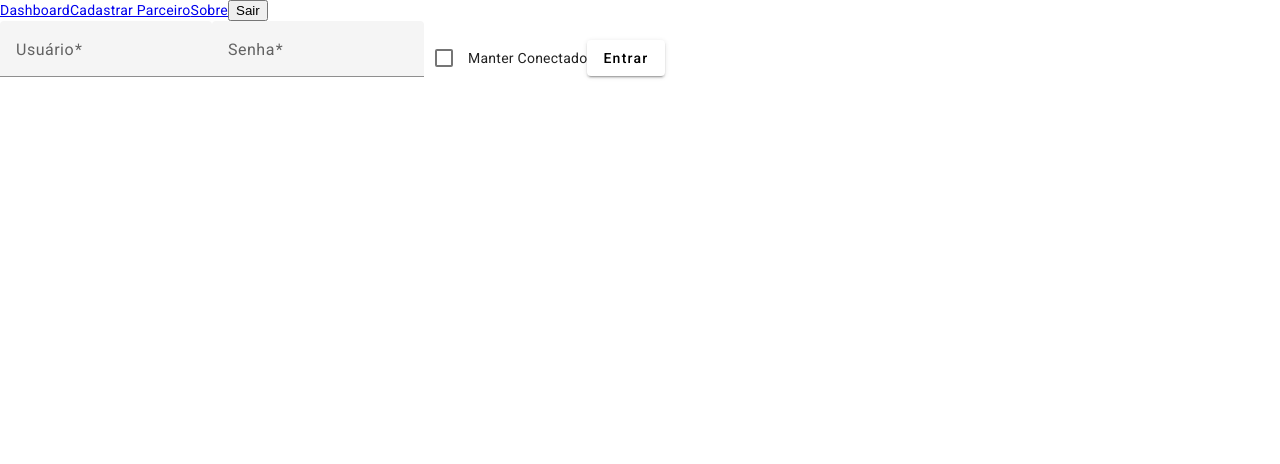
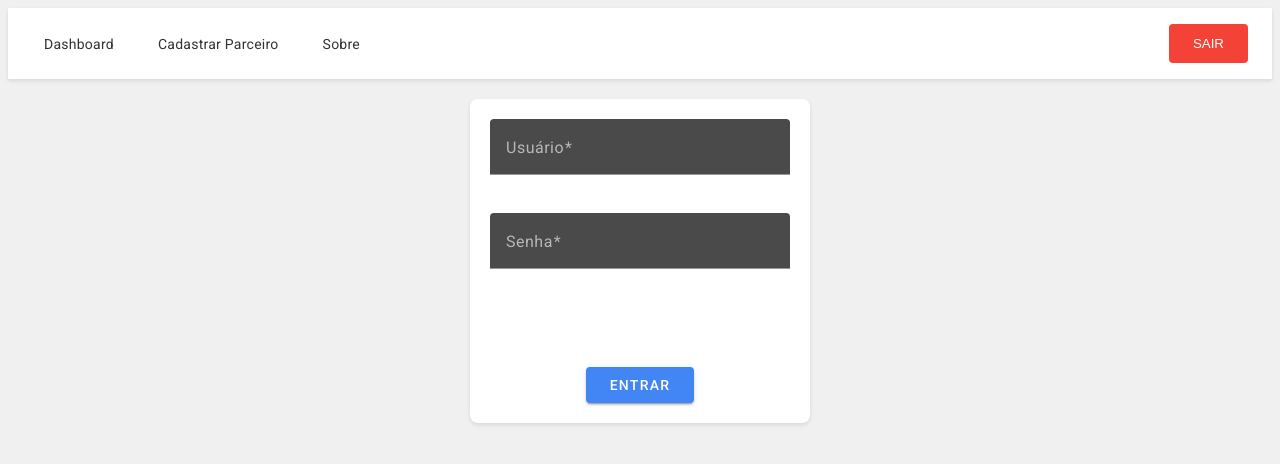
Before and after one commit to albsondev/teste-front-teddy-open-finance, an Angular app in the folder partners-angular/: page /login in a window 1280 px wide. Shown: the top 464 px of the page. Built offline with nearby package versions, Linux system fonts and the light colour scheme.

Commit message:
applying css/scss styles - angular

```diff
--- /dev/null
+++ b/partners-angular/src/app/app.component.scss
@@ -0,0 +1,14 @@
+:host {
+    display: block; // ou flex, grid, dependendo do seu layout
+    height: 100%;
+    background-color: #f0f0f0 !important; // ou a cor/imagem que você desejar
+  }
+
+  // OU, para afetar todo o body:
+  :host {
+    display: block;
+    height: 100%;
+    body { // aplique o estilo diretamente ao body
+      background-color: red !important; // sua cor aqui
+    }
+  }
--- a/partners-angular/src/app/app.component.ts
+++ b/partners-angular/src/app/app.component.ts
@@ -4,7 +4,7 @@ import { Router } from '@angular/router';
 @Component({
   selector: 'app-root',
   templateUrl: './app.component.html',
-  styleUrls: ['./app.component.css']
+  styleUrls: ['./app.component.scss']
 })
 export class AppComponent {
   title = 'partners-angular';
--- /dev/null
+++ b/partners-angular/src/app/components/about/about.component.scss
@@ -0,0 +1,16 @@
+$text-color: #333;
+$heading-color: #222;
+
+div {
+    margin-top: 1em;
+    margin-left: 1em;
+  h2 {
+    color: $heading-color;
+    margin-bottom: 10px;
+  }
+
+  p {
+    color: $text-color;
+    line-height: 1.6;
+  }
+}
--- a/partners-angular/src/app/components/about/about.component.ts
+++ b/partners-angular/src/app/components/about/about.component.ts
@@ -3,7 +3,7 @@ import { Component } from '@angular/core';
 @Component({
   selector: 'app-about',
   templateUrl: './about.component.html',
-  styleUrls: ['./about.component.css']
+  styleUrls: ['./about.component.scss']
 })
 export class AboutComponent {
 
--- a/partners-angular/src/app/components/dashboard/dashboard.component.scss
+++ b/partners-angular/src/app/components/dashboard/dashboard.component.scss
@@ -0,0 +1,54 @@
+$primary-color: #4285f4;
+$background-color: #fff;
+$text-color: #535353;
+$error-color: #f44336;
+
+
+table {
+  width: 100%;
+  background-color: $background-color;
+  border-collapse: collapse; // Colapsa as bordas da tabela
+  margin-top: 1em;
+
+  th, td {
+    padding: 12px 16px;
+    text-align: left;
+    border-bottom: 1px solid #eee; // Linha sutil entre as linhas
+    color: $text-color;
+  }
+
+  th {
+    font-weight: 500; // Cabeçalho um pouco mais espesso
+    color: #555; // Cor de texto mais escura para o cabeçalho
+    background-color: #f5f5f5; // Cor de fundo suave para o cabeçalho
+  }
+
+  // Estilo para linhas pares (efeito zebrado - opcional)
+  tr:nth-child(even) {
+    background-color: #f9f9f9;
+  }
+
+
+  button { // Estilos para o botão deletar
+    background-color: $error-color;
+    color: white;
+    border: none;
+    padding: 8px 16px;
+    border-radius: 4px;
+    cursor: pointer;
+    transition: background-color 0.3s;
+
+    &:hover {
+      background-color: darken($error-color, 10%);
+    }
+  }
+}
+
+// Estilo para a mensagem "Nenhum parceiro encontrado"
+ng-template {
+    p {
+        text-align: center; // Centraliza o texto
+        color: #999; // Cor mais clara para o texto informativo
+        margin-top: 20px; // Adiciona um espaçamento superior
+    }
+}
--- a/partners-angular/src/app/components/login/login.component.html
+++ b/partners-angular/src/app/components/login/login.component.html
@@ -1,11 +1,11 @@
 <form (ngSubmit)="login()">
     <mat-form-field>
       <mat-label>Usuário</mat-label>
-      <input matInput [(ngModel)]="username" name="username" required>
+      <input class="inputs" matInput [(ngModel)]="username" name="username" required>
     </mat-form-field>
     <mat-form-field>
       <mat-label>Senha</mat-label>
-      <input matInput type="password" [(ngModel)]="password" name="password" required>
+      <input class="inputs" matInput type="password" [(ngModel)]="password" name="password" required>
     </mat-form-field>
     <mat-checkbox [(ngModel)]="stayConnected" name="stayConnected">Manter Conectado</mat-checkbox>
     <button mat-raised-button type="submit">Entrar</button>
--- a/partners-angular/src/app/components/login/login.component.scss
+++ b/partners-angular/src/app/components/login/login.component.scss
@@ -0,0 +1,95 @@
+$primary-color: #4285f4; // Azul Google
+$background-color: #ffffff;
+$border-color: #ddd;
+$placeholder-color: #999;
+$text-color: #757575;
+
+// Mixins
+@mixin button-style {
+  padding: 12px 24px;
+  border: none;
+  border-radius: 4px;
+  cursor: pointer;
+  transition: background-color 0.3s ease;
+  font-weight: 500;
+  text-transform: uppercase;
+}
+
+// Estilos gerais para o formulário
+form {
+  display: flex;
+  flex-direction: column;
+  align-items: center;
+  width: 300px;
+  margin: 20px auto;
+  padding: 20px;
+  border-radius: 8px;
+  box-shadow: 0px 2px 4px rgba(0, 0, 0, 0.1);
+  background-color: $background-color;
+}
+
+// Estilos para os campos de entrada (mat-form-field)
+mat-form-field {
+  width: 100%;
+  margin-bottom: 16px;
+
+  .mat-form-field-appearance-outline {
+    .mat-form-field-outline,
+    .mat-form-field-outline-thick {
+      color: $primary-color;
+    }
+  }
+
+  &.mat-focused {
+    .mat-form-field-label {
+      color: $primary-color;
+    }
+  }
+
+  input.mat-input-element {
+    border: none;
+    border-bottom: 1px solid $border-color;
+    padding: 8px;
+  }
+
+  // Placeholder style
+  ::placeholder {
+    color: $placeholder-color;
+    opacity: 1;
+  }
+
+  :-ms-input-placeholder {
+    color: $placeholder-color;
+  }
+
+  ::-ms-input-placeholder {
+    color: $placeholder-color;
+  }
+
+}
+
+// Estilos para o checkbox
+mat-checkbox {
+  margin-bottom: 20px;
+  display: block;
+  color: $text-color;
+}
+
+// Estilos para o botão de enviar
+button[type="submit"] {
+  @include button-style;
+  background-color: $primary-color;
+  color: #fff;
+
+  &:hover {
+    background-color: darken($primary-color, 10%);
+    box-shadow: 0px 2px 4px rgba(0, 0, 0, 0.2);
+  }
+}
+
+// Responsividade para telas menores
+@media (max-width: 400px) {
+  form {
+    width: 90%;
+  }
+}
--- a/partners-angular/src/styles.css
+++ b/partners-angular/src/styles.css
@@ -1,5 +1,75 @@
-@import '~@angular/material/prebuilt-themes/indigo-pink.css';
+:root {
+    --primary-color: #4285f4;
+    --background-color: white;
+    --text-color: #333;
+    --error-color: #f44336;
+  }
+
+  body {
+    background-color: #f0f0f0 !important;
+  }
+
+  nav {
+    background-color: var(--background-color);
+    padding: 16px 24px;
+    box-shadow: 0px 2px 4px rgba(0, 0, 0, 0.1);
+    display: flex;
+    align-items: center;
+    justify-content: space-between;
+  }
+
+  nav a {
+    color: var(--text-color);
+    text-decoration: none;
+    margin-right: 20px;
+    padding: 8px 12px;
+    border-radius: 4px;
+    transition: background-color 0.3s ease;
+  }
+
+  nav a:hover {
+    background-color: rgba(var(--primary-color), 0.1);
+  }
+
+  nav a.active {
+    background-color: rgba(var(--primary-color), 0.2);
+    color: var(--primary-color);
+  }
+
+  nav button {
+    background-color: var(--error-color);
+    color: #fff;
+    border: none;
+    margin-left: auto;
+    padding: 12px 24px;
+    border-radius: 4px;
+    cursor: pointer;
+    transition: background-color 0.3s ease;
+    font-weight: 500;
+    text-transform: uppercase;
+  }
 
 
-html, body { height: 100%; }
-body { margin: 0; font-family: Roboto, "Helvetica Neue", sans-serif; }
+  nav button:hover {
+    background-color: #d32f2f; /* Cor mais escura para o hover (calculada manualmente) */
+    box-shadow: 0px 2px 4px rgba(0, 0, 0, 0.2);
+  }
+
+
+  /* Media query para telas menores */
+  @media (max-width: 768px) {
+    nav {
+      flex-direction: column;
+      align-items: flex-start;
+    }
+    nav a, nav button {
+      margin: 10px 0;
+      width: 100%;
+      box-sizing: border-box;
+      display: block; /* Importante para ocupar a largura total */
+      text-align: center;
+    }
+    nav button {
+      margin-left: 0;
+    }
+  }
```
Also changed, not shown: partners-angular/src/app/app.component.css (deleted), partners-angular/src/app/components/about/about.component.css (deleted).
